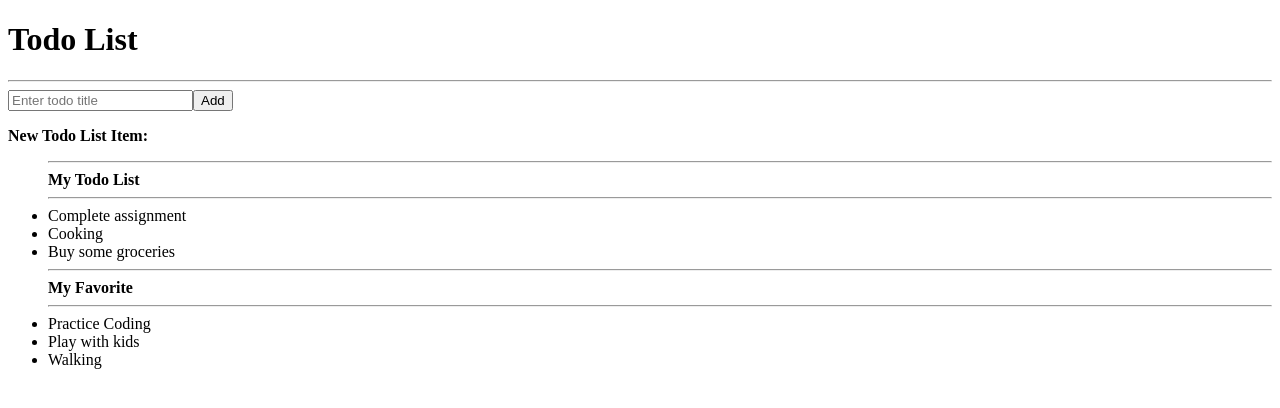
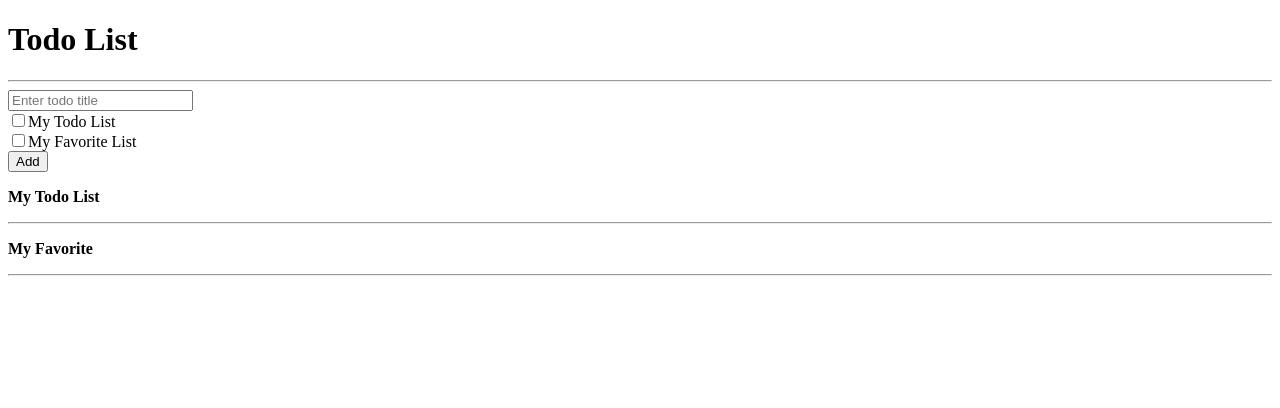
Before and after one commit to Manizha-khorram/react-todo, a React (Create React App) app: page / in a window 1280 px wide. Shown: the top 408 px of the page. Built offline with nearby package versions, Linux system fonts and the light colour scheme.

Commit message:
Lifting state, props handeling and controlled component.

```diff
--- a/src/AddTodoForm.js
+++ b/src/AddTodoForm.js
@@ -1,17 +1,67 @@
-import React from 'react'
+import React, { useState } from 'react'
 
 const AddTodoForm = ({ onAddtodo }) => {
+    const [todoTitle, setTodoTitle] = useState('')
+    const [todoCategory, setTodoCategory] = useState([])
+
+
+    //handeling checkbox event
+    const handelCheckboxChange = (event) => {
+        const { name, checked } = event.target
+        setTodoCategory(checked ? name : '')
+    }
+    //handeling title change, captures the new value from the event object and updates the todoTitle state using the setTodoTitle function.
+    const handelTitleChange = (event) => {
+        const newTodoTitle = event.target.value
+        setTodoTitle(newTodoTitle)
+    }
+
+    //handeling the addition of new item.
     const handleAddTodo = (event) => {
         event.preventDefault()
-        const todoTitle = event.target.title.value
         console.log('todoTitle', todoTitle)
-        onAddtodo(todoTitle)
-        event.target.reset()
+        onAddtodo({
+            title: todoTitle,
+            category: todoCategory,
+            id: Date.now(),
+        })
+        setTodoTitle('')
+        setTodoCategory('')
     }
     return (
         <form onSubmit={handleAddTodo}>
             <label htmlFor="todoTitle"></label>
-            <input id="todoTitle" placeholder="Enter todo title" name="title" />
+            <input
+                id="todoTitle"
+                placeholder="Enter todo title"
+                name="title"
+                value={todoTitle}
+                onChange={handelTitleChange}
+            />
+            <div>
+                <label htmlFor="mytodo">
+                    <input
+                        type="checkbox"
+                        id="mytodo"
+                        name="mytodo"
+                        checked={todoCategory.includes('mytodo')}
+                        onChange={handelCheckboxChange}
+                    />
+                    My Todo List
+                </label>
+            </div>
+            <div>
+                <label htmlFor="favorite">
+                    <input
+                        type="checkbox"
+                        id="favorite"
+                        name="favorite"
+                        checked={todoCategory.includes('favorite')}
+                        onChange={handelCheckboxChange}
+                    />
+                    My Favorite List
+                </label>
+            </div>
             <button type="submit">Add</button>
         </form>
     )
--- a/src/App.js
+++ b/src/App.js
@@ -3,18 +3,27 @@ import TodoList from './TodoList'
 import AddTodoForm from './AddTodoForm'
 
 function App() {
-    const [newTodo, setnewTodo] = useState('')
+    //State variables for todo list and favorite list
+    const [todoList, setTodoList] = useState([{ title: 'My Todo List' }])
+    const [favoriteList, setFavoriteList] = useState([])
+
+    //function to add new item to todo list based on its category
+    const addTodo = (newTodo) => {
+        if (newTodo.category === 'mytodo') {
+            setTodoList((prevTodoList) => [...prevTodoList, newTodo])
+        } else if (newTodo.category === 'favorite') {
+            setFavoriteList((prevFavoritList) => [...prevFavoritList, newTodo])
+        }
+    }
+
     return (
         <div>
             <header>
                 <h1>Todo List</h1>
             </header>
             <hr />
-            <AddTodoForm onAddtodo={setnewTodo} />
-            <p>
-                <strong>New Todo List Item:{newTodo}</strong>{' '}
-            </p>
-            <TodoList />
+            <AddTodoForm onAddtodo={addTodo} />
+            <TodoList todoList={todoList} favoriteList={favoriteList} />
         </div>
     )
 }
--- a/src/TodoList.js
+++ b/src/TodoList.js
@@ -1,46 +1,40 @@
 import React from 'react'
 import TodoListItem from './TodoListItem'
-const todoList = [
-    { Title: 'My Todo List' },
-    {
-        id: 1,
-        title: 'Complete assignment',
-    },
-    {
-        id: 2,
-        title: 'Cooking',
-    },
-    {
-        id: 3,
-        title: 'Buy some groceries',
-    },
-]
-const myFavorit = [
-    { Title: 'My Favorite' },
-    {
-        id: 1,
-        title: 'Practice Coding',
-    },
-    {
-        id: 2,
-        title: 'Play with kids',
-    },
-    {
-        id: 3,
-        title: 'Walking',
-    },
-]
 
-const TodoList = () => {
+const TodoList = ({ todoList, favoriteList }) => {
     return (
-        <ul>
-            {todoList.map((todo) => (
-                <TodoListItem key={todo.id} todo={todo} title={todo.Title} />
-            ))}
-            {myFavorit.map((todo) => (
-                <TodoListItem key={todo.id} todo={todo} title={todo.Title} />
-            ))}
-        </ul>
+        <div>
+            <div>
+                <p>
+                    <strong>{todoList[0].title}</strong>
+                </p>
+                <hr />
+                <ul>
+                    {todoList.slice(1).map((todo) => (
+                        <TodoListItem
+                            key={todo.id}
+                            todo={todo}
+                            title={todo.title}
+                        />
+                    ))}
+                </ul>
+            </div>
+            <div>
+                <p>
+                    <strong>My Favorite</strong>
+                </p>
+                <hr />
+                <ul>
+                    {favoriteList.map((todo) => (
+                        <TodoListItem
+                            key={todo.id}
+                            todo={todo}
+                            title={todo.title}
+                        />
+                    ))}
+                </ul>
+            </div>
+        </div>
     )
 }
 
```
Also changed, not shown: 1 other file (tests, documents, lock files or other folders).
